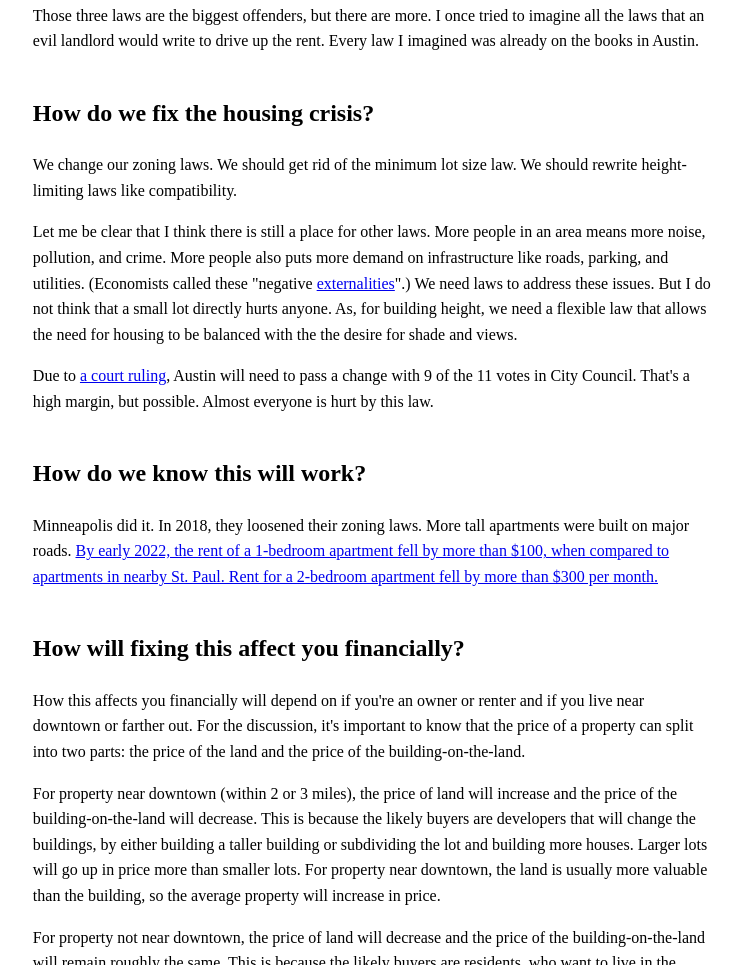
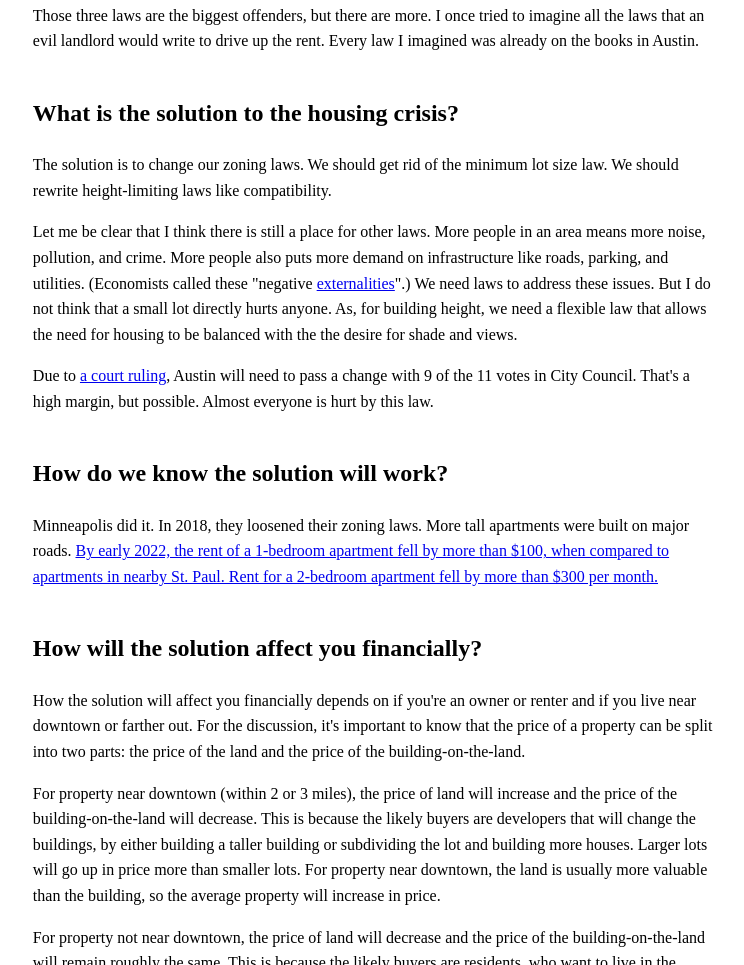
Before and after one commit to mdnahas/mdnahas.github.io, a plain HTML site: page HousingCrisis/intro.html in a window 1280 px wide. Shown: the part 2965-3930 px from the top of the page, without its empty margins (267-1011 px from the left). Drawn offline with Linux system fonts and the light colour scheme.

Commit message:
Changed verb fix to noun solution

```diff
--- a/HousingCrisis/intro.html
+++ b/HousingCrisis/intro.html
@@ -108,23 +108,23 @@
 <p>Those three laws are the biggest offenders, but there are more.  I once tried to imagine all the laws that an evil landlord would write to drive up the rent.  Every law I imagined was already on the books in Austin.</p>
 
 
-<h2 id="fix"> How do we fix the housing crisis? </h2>
+<h2 id="fix"> What is the solution to the housing crisis? </h2>
 
-<p>We change our zoning laws.  We should get rid of the minimum lot size law.  We should rewrite height-limiting laws like compatibility.</p>
+<p>The solution is to change our zoning laws.  We should get rid of the minimum lot size law.  We should rewrite height-limiting laws like compatibility.</p>
 
 <p>Let me be clear that I think there is still a place for other laws.  More people in an area means more noise, pollution, and crime.   More people also puts more demand on infrastructure like roads, parking, and utilities.  (Economists called these "negative <a href="https://en.wikipedia.org/wiki/Externality">externalities</a>".)  We need laws to address these issues.  But I do not think that a small lot directly hurts anyone.  As, for building height, we need a flexible law that allows the need for housing to be balanced with the the desire for shade and views. </p>
 
 <p>Due to <a href="https://www.austinmonitor.com/stories/2022/03/city-loses-land-development-code-lawsuit-appeal/">a court ruling<a>, Austin will need to pass a change with 9 of the 11 votes in City Council.  That&apos;s a high margin, but possible.  Almost everyone is hurt by this law.</p>
 
 
-<h2 id="minneapolis"> How do we know this will work? </h2>
+<h2 id="minneapolis"> How do we know the solution will work? </h2>
 
 <p>Minneapolis did it.  In 2018, they loosened their zoning laws.  More tall apartments were built on major roads.  <a href="https://streets.mn/2022/05/06/minneapolis-rents-drop/">By early 2022, the rent of a 1-bedroom apartment fell by more than $100, when compared to apartments in nearby St. Paul.  Rent for a 2-bedroom apartment fell by more than $300 per month.</a> </p>
 
 
-<h2 id="finances"> How will fixing this affect you financially?</h2>
+<h2 id="finances"> How will the solution affect you financially?</h2>
 
-<p>How this affects you financially will depend on if you&apos;re an owner or renter and if you live near downtown or farther out.  For the discussion, it&apos;s important to know that the price of a property can split into two parts: the price of the land and the price of the building-on-the-land.</p>
+<p>How the solution will affect you financially depends on if you&apos;re an owner or renter and if you live near downtown or farther out.  For the discussion, it&apos;s important to know that the price of a property can be split into two parts: the price of the land and the price of the building-on-the-land.</p>
 
 <p>For property near downtown (within 2 or 3 miles), the price of land will increase and the price of the building-on-the-land will decrease.  This is because the likely buyers are developers that will change the buildings, by either building a taller building or subdividing the lot and building more houses.  Larger lots will go up in price more than smaller lots.  For property near downtown, the land is usually more valuable than the building, so the average property will increase in price.</p>
 
```
Also changed, not shown: HousingCrisis/faq.html (+3 -3 lines).
